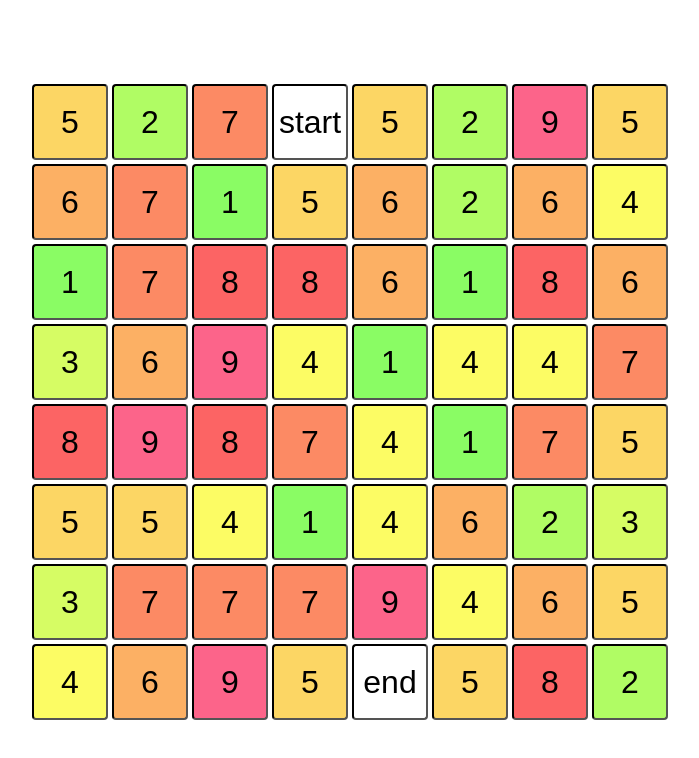
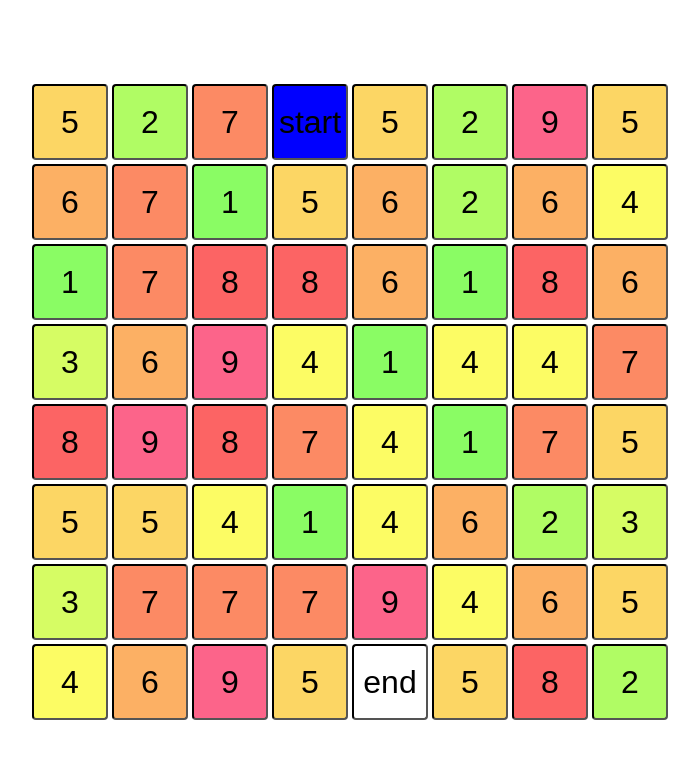
Before and after one commit to Domenic91/belly-button, a React (Create React App) app: page / in a window 1280 px wide. Shown: the top 758 px of the page, without its empty margins (292-991 px from the left). Built offline with nearby package versions, Linux system fonts and the light colour scheme.

Commit message:
feelin' blue

```diff
--- a/src/GameCell.tsx
+++ b/src/GameCell.tsx
@@ -23,6 +23,6 @@ const colorScaled = (value: number) => {
     const hue = ((1 - (value / 8)) * 120).toString(10);
     return ["hsl(", hue, ",96%,69%)"].join("");
 };
-export function GameCell({ props, fn }: { props: any; fn: any }) {
-    return <CellStyle onClick={() => fn(props.id)} bgColor={colorScaled(props.value)}>{props.value} </CellStyle>;
+export function GameCell({ props, fn, isBlue }: { props: any; fn: any, isBlue: boolean }) {
+    return <CellStyle onClick={() => fn(props.id)} bgColor={isBlue ? "blue" : colorScaled(props.value)}>{props.value} </CellStyle>;
 }
--- a/src/GameField.tsx
+++ b/src/GameField.tsx
@@ -26,8 +26,8 @@ const GameFieldStyle = styled.div`
 `;
 
 const CellStyle = styled.div`
-  width: ${(props: {width: number}) => props.width}%;
-  height: ${(props: {width: number}) => props.width}%;
+  width: ${(props: { width: number }) => props.width}%;
+  height: ${(props: { width: number }) => props.width}%;
   display: inline-block;
   cursor: pointer;
   padding: 4px
@@ -37,9 +37,11 @@ const CellStyle = styled.div`
 export const GameField = ({
     items,
     onCellPressed,
+    path
 }: {
         items: IGameCell[];
         onCellPressed: (id: number | string) => any;
+        path: Set<number>
     }) => {
     const calcWidth = () => {
         return 100 / Math.sqrt(items.length);
@@ -48,7 +50,8 @@ export const GameField = ({
         <GameFieldStyle>
             {items.map((c: IGameCell) => (
                 <CellStyle key={c.id} width={calcWidth()}>
-          <GameCell fn={onCellPressed} props={c} />
+                    <GameCell fn={onCellPressed} props={c}
+                        isBlue={path.has(c.id)} />
                 </CellStyle>
             ))}
         </GameFieldStyle>
--- a/src/index.tsx
+++ b/src/index.tsx
@@ -31,7 +31,7 @@ interface IGameFieldQuery {
   gameField: IGameField;
 }
 
-class GameFieldQuery2 extends Query<IGameFieldQuery> {}
+class GameFieldQuery2 extends Query<IGameFieldQuery> { }
 
 ReactDOM.render(
   <ApolloProvider client={client}>
@@ -42,11 +42,12 @@ ReactDOM.render(
             <Mutation mutation={callCellMutation}>
               {mutation => {
                 const path = gameWon(data.gameField);
-                console.log(path);
+                if (path.won) { alert("Schwanznutte!") }
                 return (
                   <AppStyle>
                     <GameFieldWrapStyle>
                       <GameField
+                        path={path.path}
                         items={data.gameField.cells}
                         onCellPressed={id => {
                           mutation({ variables: { id } });
--- a/src/win.ts
+++ b/src/win.ts
@@ -1,9 +1,9 @@
 import { IGameField } from '././types';
 
-export const gameWon = (gameField: IGameField): {} => {
+export const gameWon = (gameField: IGameField): { path: Set<number>, won: boolean } => {
   const startId = gameField.cells.findIndex(cell => cell.value === 'start');
   const endId = gameField.cells.findIndex(cell => cell.value === 'end');
-  const resultSet = recBlue(startId, gameField, new Set<number>());
+  const resultSet = recBlue(startId, gameField, new Set<number>([startId]));
   return {
     path: resultSet,
     won: resultSet.has(endId),
```
Lines whose indentation alone changed are shown as unchanged.
